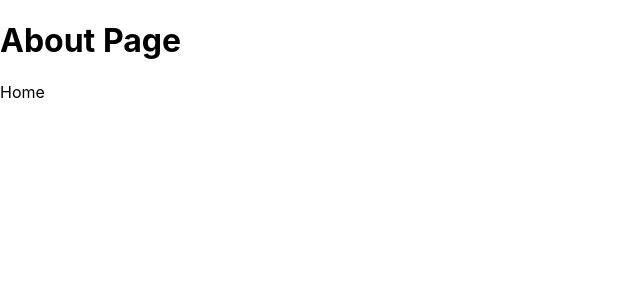
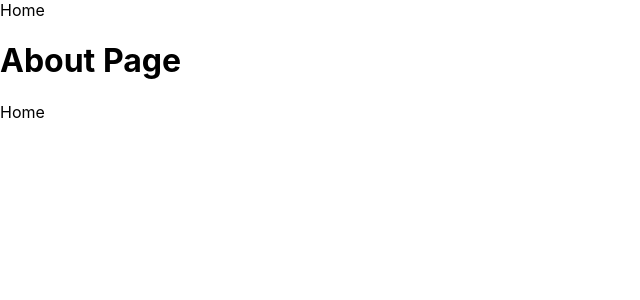
Before and after one commit to mrbartrns/next-class, a Next.js app: page /about in a window 1280 px wide. Shown: the top 300 px of the page, without its empty margins (0-640 px from the left). Built offline with nearby package versions, Linux system fonts and the light colour scheme.

Commit message:
[feat] applly layout at global page

```diff
--- a/src/pages/_app.tsx
+++ b/src/pages/_app.tsx
@@ -1,8 +1,13 @@
 import '../styles/globals.css';
 import type { AppProps } from 'next/app';
+import Layout from '@components/Layout';
 
 const MyApp = ({ Component, pageProps }: AppProps) => {
-  return <Component {...pageProps} />;
+  return (
+    <Layout>
+      <Component {...pageProps} />
+    </Layout>
+  );
 };
 
 export default MyApp;
```
